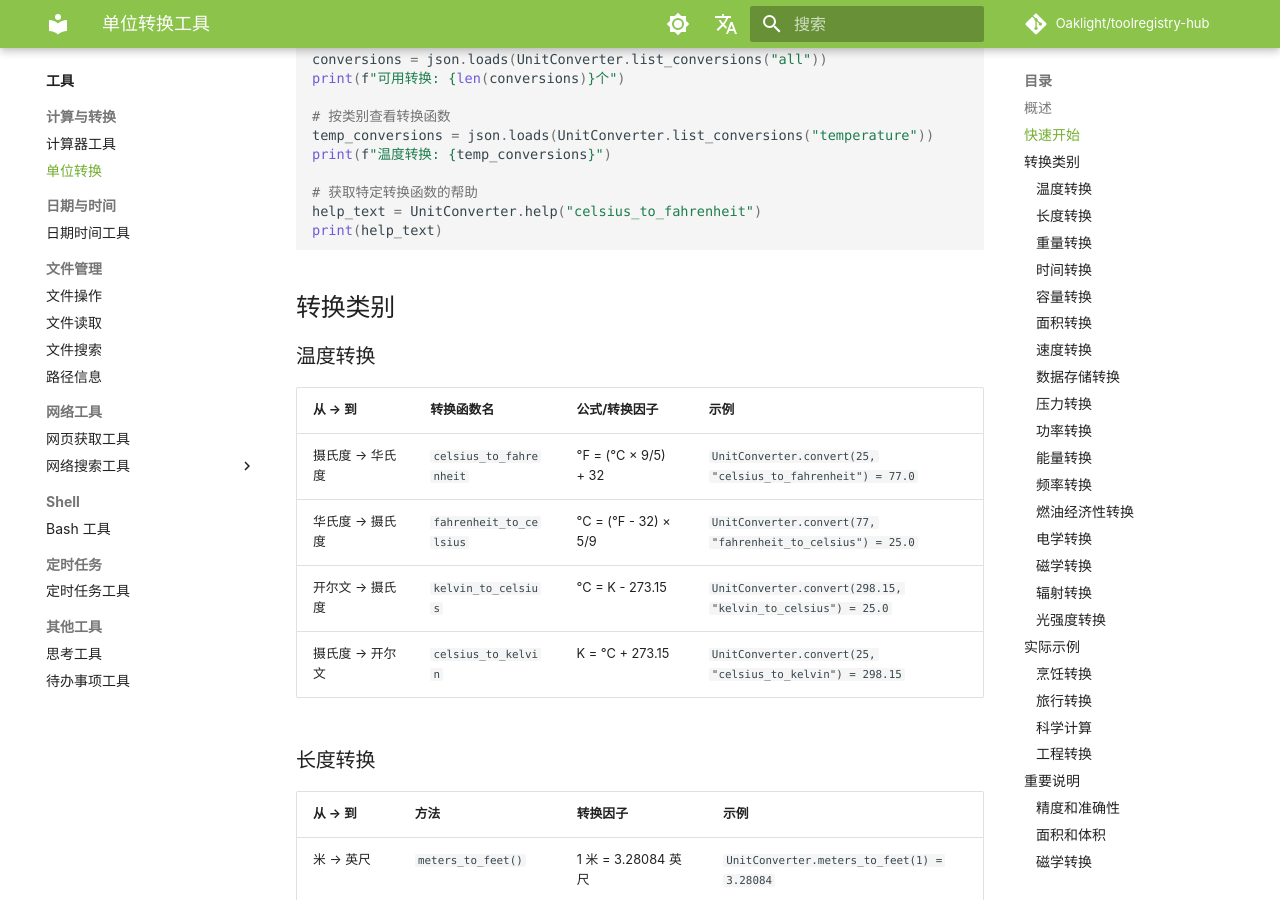
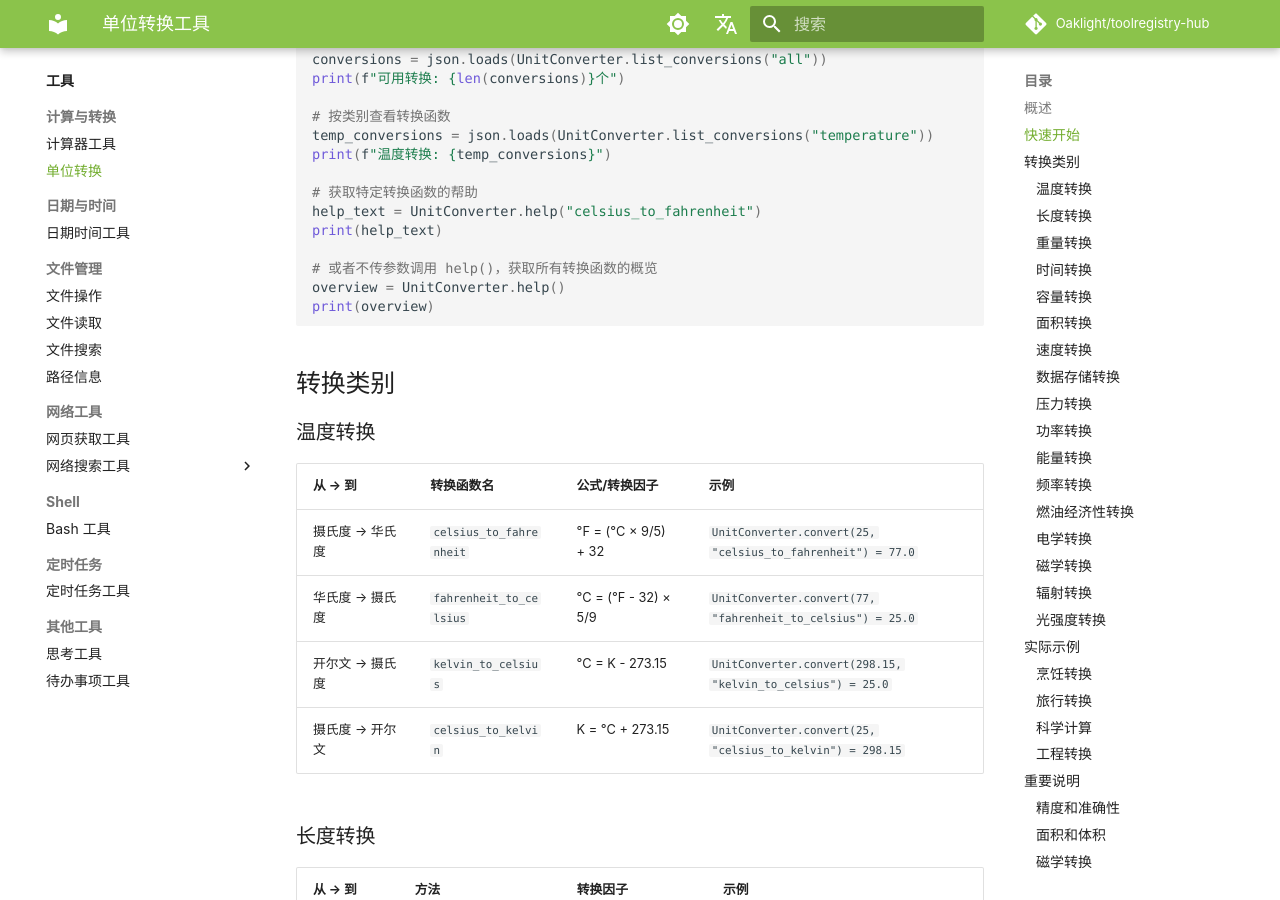
Before and after one commit to Oaklight/toolregistry-hub, an MkDocs documentation site: the page built from docs/tools/unit_converter.md, in a window 1280 px wide and 900 px high, scrolled down 1709 px. Built offline with MkDocs 1.6.1 and Material for MkDocs 9.7.7, drawn with Linux system fonts in a browser that asks for light colours; some web fonts are replaced; comment, search, counter and statistics services are not loaded.

Commit message:
docs: note help() fn_name is now optional (#120)

````diff
--- a/docs/tools/unit_converter.md
+++ b/docs/tools/unit_converter.md
@@ -76,6 +76,10 @@ print(f"温度转换: {temp_conversions}")
 # 获取特定转换函数的帮助
 help_text = UnitConverter.help("celsius_to_fahrenheit")
 print(help_text)
+
+# 或者不传参数调用 help()，获取所有转换函数的概览
+overview = UnitConverter.help()
+print(overview)
 ```
 
 ## 转换类别
````
Also changed, not shown: docs/changelog.md (+1 -0 lines), docs/tools/calculator.md (+1 -1 lines).
